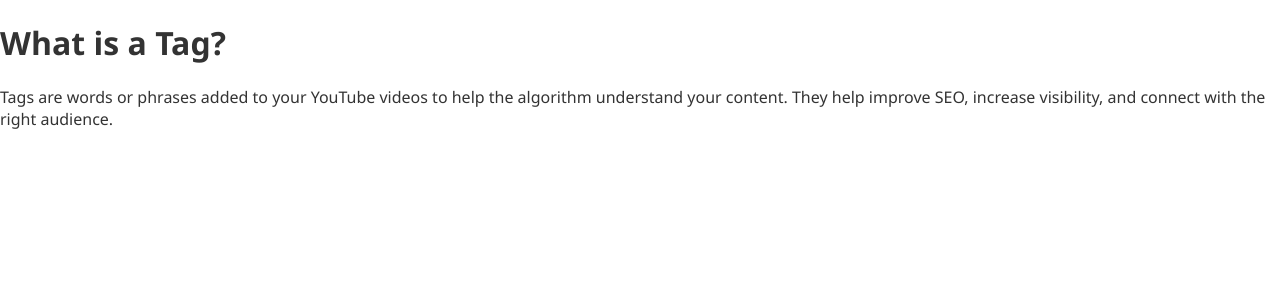
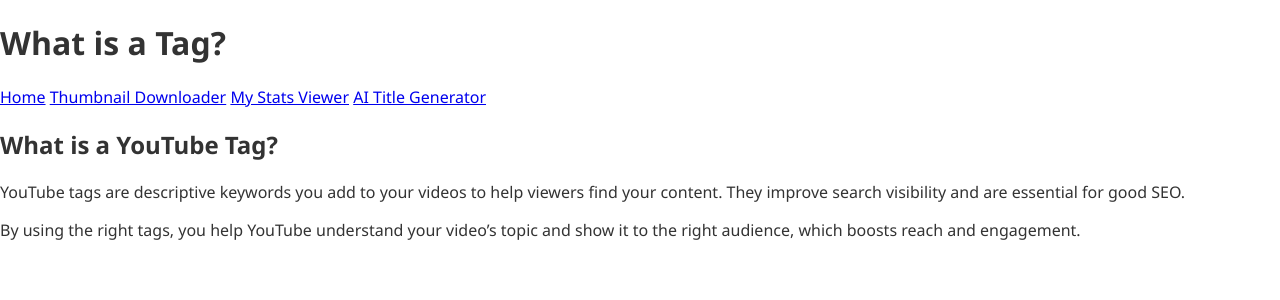
Before and after one commit to sandeep780049/yt-tool-box, a Python web app: template templates/what-is-tag.html in a window 1280 px wide. Shown: the top 300 px of the page. Run offline with Jinja, Linux system fonts and the light colour scheme; the template is opened without the code that fills it, so the values that code supplies are empty.

Commit message:
Update what-is-tag.html

```diff
--- a/templates/what-is-tag.html
+++ b/templates/what-is-tag.html
@@ -1,13 +1,26 @@
 <!DOCTYPE html>
-<html>
+<html lang="en">
 <head>
-    <title>What is a Tag?</title>
-    <link rel="stylesheet" href="{{ url_for('static', filename='style.css') }}">
+  <meta charset="UTF-8" />
+  <meta name="viewport" content="width=device-width, initial-scale=1.0"/>
+  <title>What is a Tag? | YT Tool Box</title>
+  <link rel="stylesheet" href="{{ url_for('static', filename='style.css') }}">
 </head>
 <body>
-    <div class="faq-container">
-        <h1>What is a Tag?</h1>
-        <p>Tags are words or phrases added to your YouTube videos to help the algorithm understand your content. They help improve SEO, increase visibility, and connect with the right audience.</p>
-    </div>
+  <header>
+    <h1>What is a Tag?</h1>
+    <nav>
+      <a href="/">Home</a>
+      <a href="/thumbnail">Thumbnail Downloader</a>
+      <a href="/stats">My Stats Viewer</a>
+      <a href="/ai-title-description">AI Title Generator</a>
+    </nav>
+  </header>
+  <main class="faq-section">
+    <h2>What is a YouTube Tag?</h2>
+    <p>YouTube tags are descriptive keywords you add to your videos to help viewers find your content. They improve search visibility and are essential for good SEO.</p>
+
+    <p>By using the right tags, you help YouTube understand your video’s topic and show it to the right audience, which boosts reach and engagement.</p>
+  </main>
 </body>
 </html>
```
